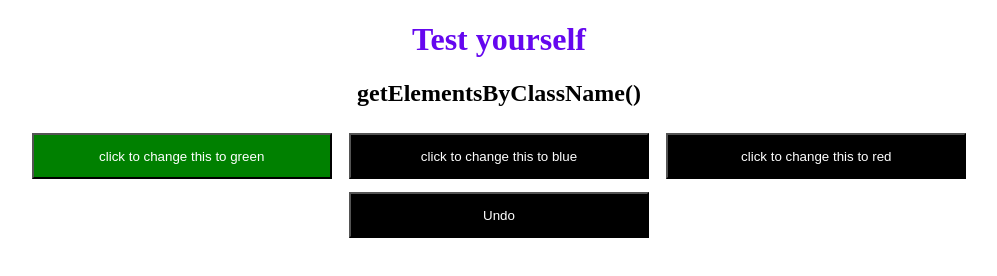
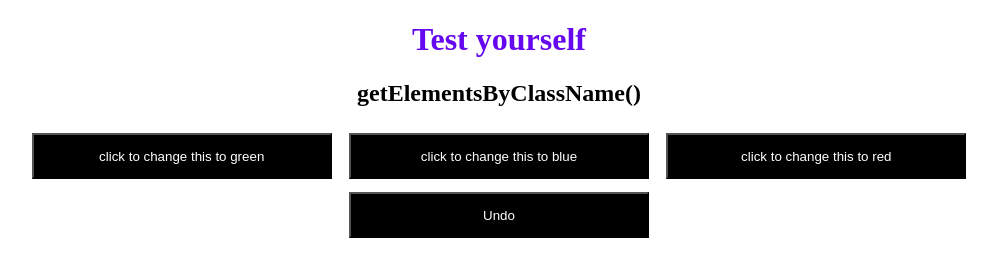
Before and after one commit to josuerushanika/DomManu, a website: page index3.html in a window 1280 px wide. Both pictures are taken after a click on the button "Undo". Shown: the whole page, without its empty margins (141-1138 px from the left). Drawn offline with Linux system fonts and the light colour scheme.

Commit message:
Add javascript for undo button

```diff
--- a/index3.html
+++ b/index3.html
@@ -29,9 +29,9 @@
     <h1>Test yourself</h1>
     <h2>getElementsByClassName()</h2>
     <div>
-        <button onclick="green()" class="green">click to change this to green</button>
-        <button onclick="blue()" class="blue">click to change this to blue</button>
-        <button onclick="red()" class="red">click to change this to red</button>
+        <button onclick="green()" class="green undo">click to change this to green</button>
+        <button onclick="blue()" class="blue undo">click to change this to blue</button>
+        <button onclick="red()" class="red undo">click to change this to red</button>
         <button onclick="undo()">Undo</button>
     </div>
 
@@ -52,8 +52,10 @@
         }
 
         function undo() {
-         document.getElementsByClassName('green')[0]
-        .style.backgroundColor = 'green';
+          let buttons = document.getElementsByClassName('undo');
+        for(let i=0; i< buttons.length; i++) {
+            buttons[i].style.backgroundColor = 'black';
+        }
         }
     </script>
 </body>
```
